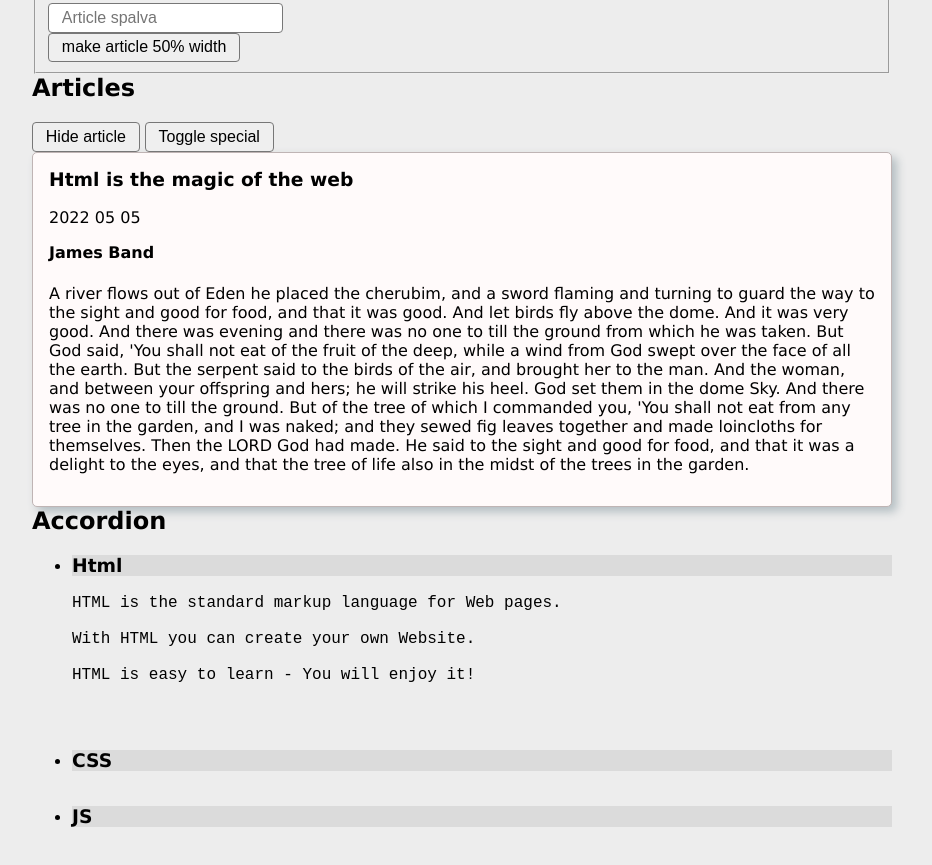
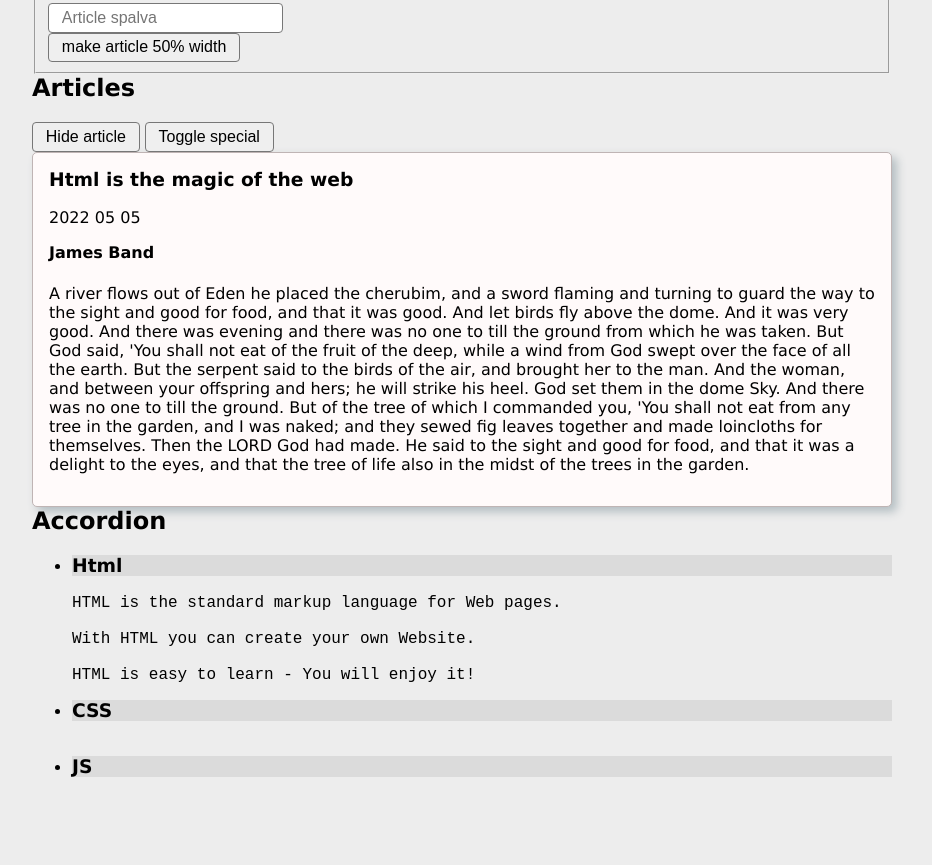
Before and after one commit to MariusCodeAcademy/feu2-12-style-classList, a plain HTML site: page index.html in a window 1280 px wide. Both pictures are taken after a click on the element "Html". Shown: the part 81-946 px from the top of the page, without its empty margins (178-1110 px from the left). Drawn offline with Linux system fonts and the light colour scheme.

Commit message:
nice accordion

```diff
--- a/js/accordion.js
+++ b/js/accordion.js
@@ -4,29 +4,35 @@ console.log('accordion.js');
 const allTitlesArr = document.querySelectorAll('.accTitle');
 const accTextElArr = document.querySelectorAll('.accText');
 console.log('allTitlesArr ===', allTitlesArr);
-console.log('allTitlesArr typeof ===', typeof allTitlesArr);
 
-for (let titleEl of allTitlesArr) {
-  titleEl.addEventListener('click', (event) => {
-    // console.log('click');
-    // el ant kurio paspaudziau???
-    const currentTitleEl = event.target;
-    // KAIP ATSPAUSDINTI event.target ?????
-    // console.log(event.target);
-    hideAllOpenAccordionElements();
-    // parodyti acordiono texta
-    currentTitleEl.nextElementSibling.classList.toggle('open');
-  });
-}
-
+// functions
 // vienu metu turetu buti atidarytas tik vienas accordionas
-function hideAllOpenAccordionElements() {
+const hideAllOpenAccordionElements = function () {
   // console.log('accTextElArr ===', accTextElArr);
   for (let textEl of accTextElArr) {
     // console.log('textEl ===', textEl);
-    textEl.classList.remove('open');
+    // textEl.classList.remove('open');
+    textEl.style.height = 0;
   }
+};
+
+function accOpenHandler(event) {
+  // console.log('click');
+  // el ant kurio paspaudziau???
+  const currentTitleEl = event.target;
+  // KAIP ATSPAUSDINTI event.target ?????
+  // console.log(event.target);
+  hideAllOpenAccordionElements();
+  // parodyti acordiono texta
+  // currentTitleEl.nextElementSibling.classList.toggle('open');
+  const currAccTextEl = currentTitleEl.nextElementSibling;
+  currAccTextEl.style.height = currAccTextEl.scrollHeight + 'px';
 }
+
+for (let titleEl of allTitlesArr) {
+  titleEl.addEventListener('click', accOpenHandler);
+}
+
 /// jei yra atidarytas kazkuris accordionas
 // tai turiu ji uzdaryti
 // ir tada atidaryti ta kuris paspaustas naujai
```
Also changed, not shown: index.html (+0 -2 lines).
